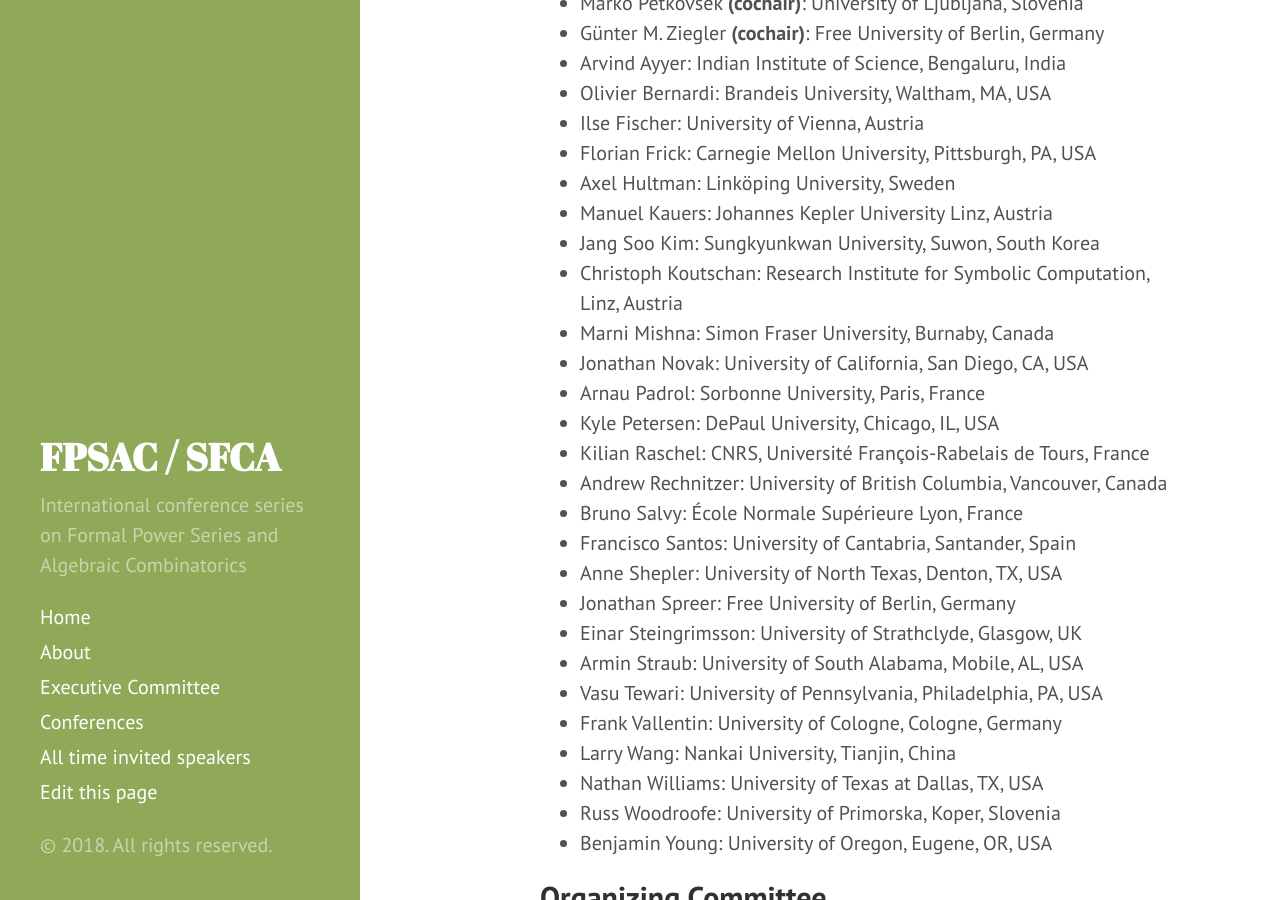
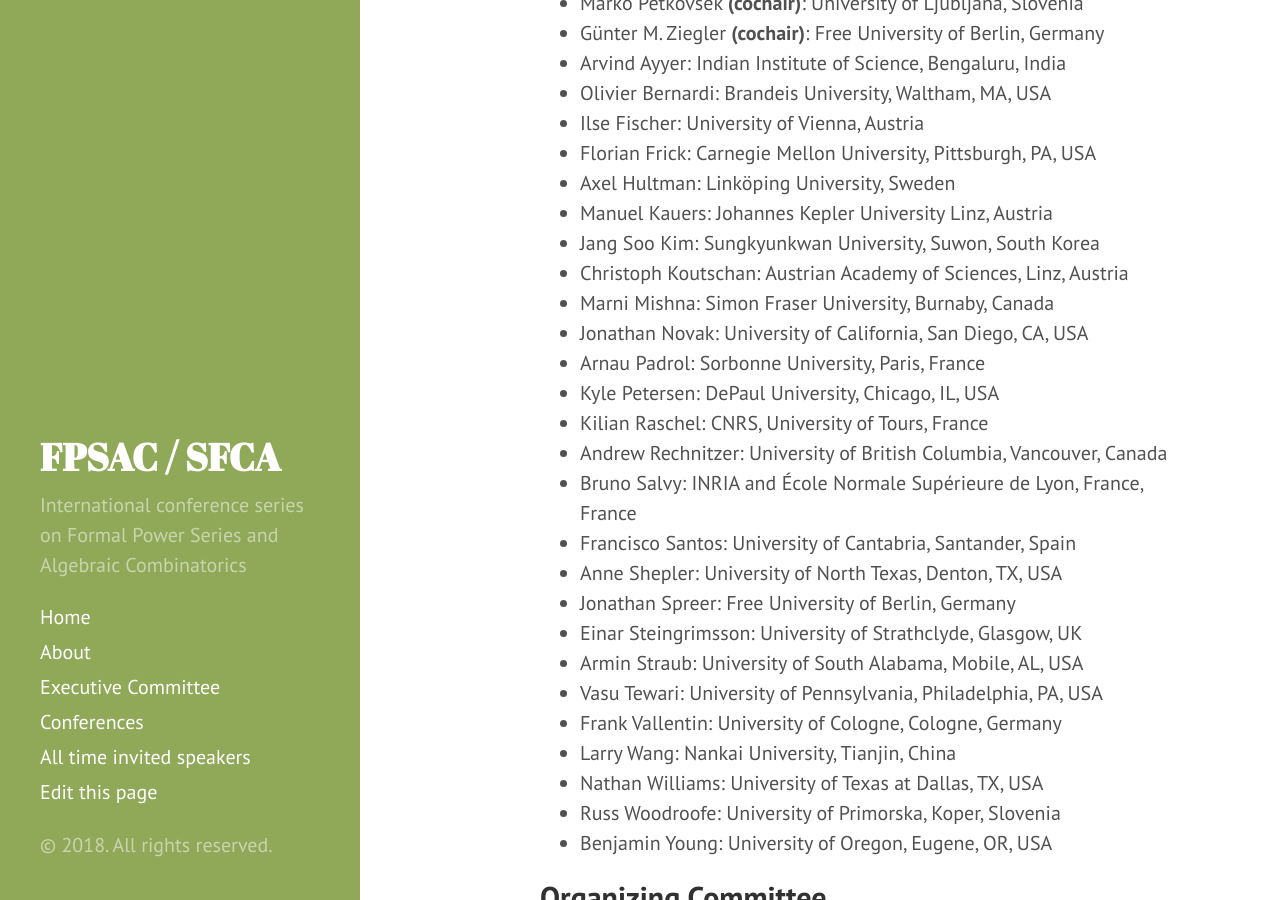
Before and after one commit to FPSAC/FPSAC.github.io, a Jekyll site: the page built from _confs/fpsac-2019.md, in a window 1280 px wide and 900 px high, scrolled down 1062 px. Built offline with Jekyll 4.4.1, drawn with Linux system fonts in a browser that asks for light colours.

Commit message:
Update fpsac-2019.md

```diff
--- a/_confs/fpsac-2019.md
+++ b/_confs/fpsac-2019.md
@@ -55,7 +55,7 @@
 - name: Jang Soo Kim
   affiliation: Sungkyunkwan University, Suwon, South Korea
 - name: Christoph Koutschan
-  affiliation: Research Institute for Symbolic Computation, Linz, Austria
+  affiliation: Austrian Academy of Sciences, Linz, Austria
 - name: Marni Mishna
   affiliation: Simon Fraser University, Burnaby, Canada
 - name: Jonathan Novak
@@ -65,11 +65,11 @@
 - name: Kyle Petersen
   affiliation: DePaul University, Chicago, IL, USA
 - name: Kilian Raschel
-  affiliation: CNRS, Université François-Rabelais de Tours, France
+  affiliation: CNRS, University of Tours, France
 - name: Andrew Rechnitzer
   affiliation: University of British Columbia, Vancouver, Canada
 - name: Bruno Salvy
-  affiliation: École Normale Supérieure Lyon, France
+  affiliation: INRIA and École Normale Supérieure de Lyon, France, France
 - name: Francisco Santos
   affiliation: University of Cantabria, Santander, Spain
 - name: Anne Shepler
```
